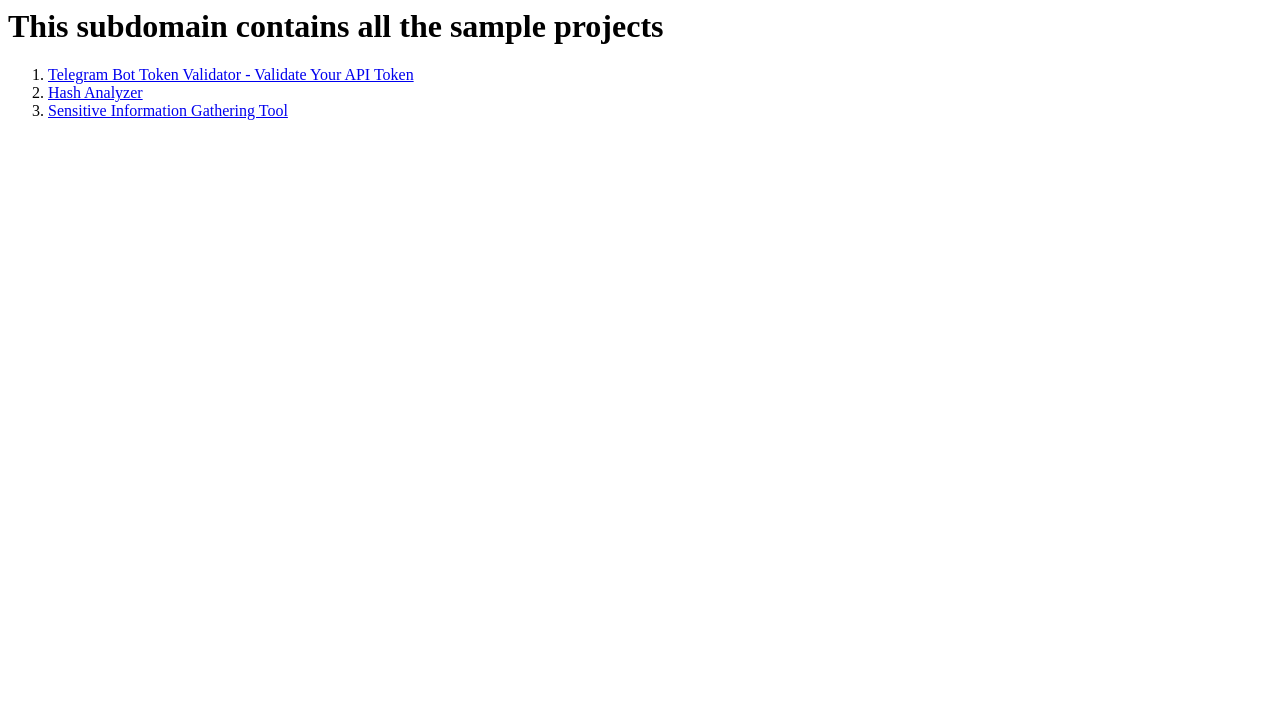
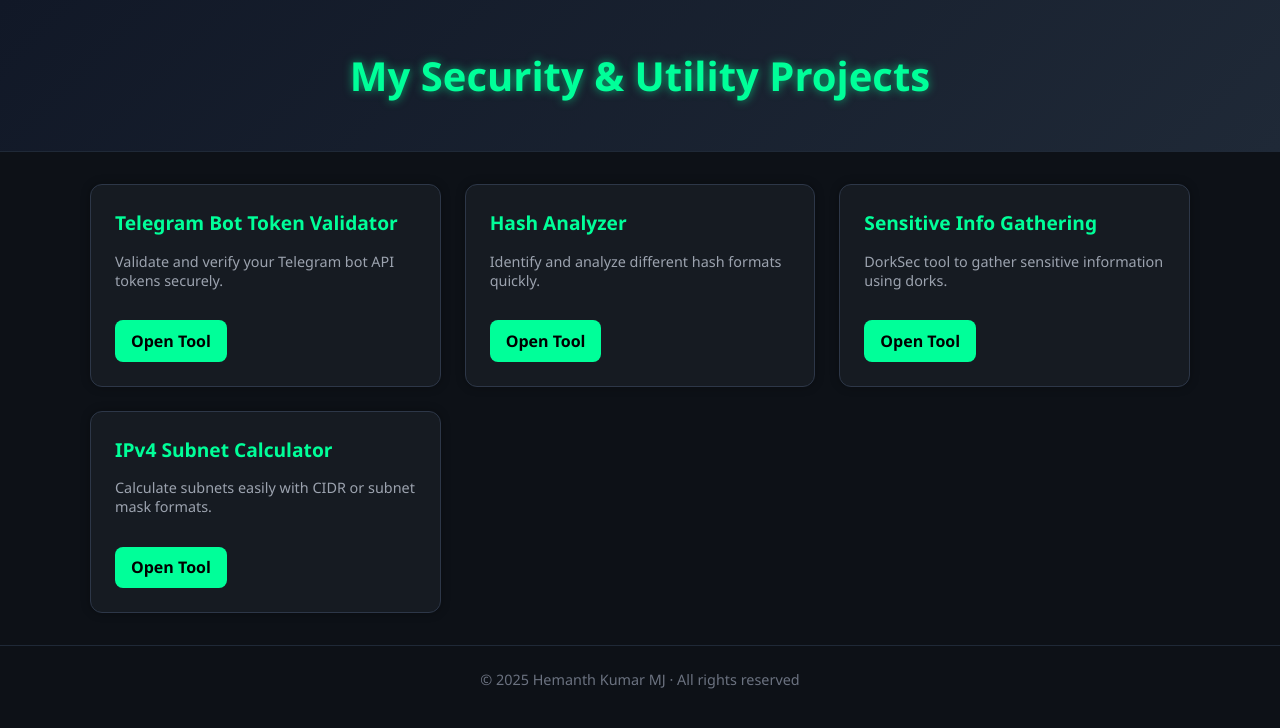
Before and after one commit to hkmj19/sample-projects, a plain HTML site: page index.html in a window 1280 px wide. Drawn offline with Linux system fonts and the light colour scheme.

Commit message:
Update index.html

```diff
--- a/index.html
+++ b/index.html
@@ -1,7 +1,124 @@
-<h1>This subdomain contains all the sample projects</h1>
+<!DOCTYPE html>
+<html lang="en">
+<head>
+  <meta charset="UTF-8">
+  <meta name="viewport" content="width=device-width, initial-scale=1.0">
+  <title>Security & Utility Tools</title>
+  <style>
+    body {
+      margin: 0;
+      font-family: 'Segoe UI', Tahoma, Geneva, Verdana, sans-serif;
+      background-color: #0d1117;
+      color: #e6edf3;
+    }
 
-<ol>
-    <li><a href="https://projects.hemanthkumarmj.com/telegramBotApiChecker.html" target="_blank">Telegram Bot Token Validator - Validate Your API Token</a></li>
-    <li><a href="https://projects.hemanthkumarmj.com/hashAnalyzer.html" target="_blank">Hash Analyzer</a></li>
-    <li><a href="https://projects.hemanthkumarmj.com/dorksec.html" target="_blank">Sensitive Information Gathering Tool</a></li>
-</ol>
+    header {
+      text-align: center;
+      padding: 3rem 1rem;
+      background: linear-gradient(135deg, #111827, #1f2937);
+      border-bottom: 1px solid #1f2937;
+    }
+
+    header h1 {
+      font-size: 2.5rem;
+      margin: 0;
+      color: #00ff99;
+      text-shadow: 0 0 10px rgba(0, 255, 153, 0.6);
+    }
+
+    .projects {
+      display: grid;
+      grid-template-columns: repeat(auto-fit, minmax(280px, 1fr));
+      gap: 1.5rem;
+      padding: 2rem;
+      max-width: 1100px;
+      margin: 0 auto;
+    }
+
+    .card {
+      background: #161b22;
+      padding: 1.5rem;
+      border-radius: 12px;
+      border: 1px solid #2d3748;
+      box-shadow: 0 0 10px rgba(0,0,0,0.3);
+      transition: transform 0.2s ease, box-shadow 0.3s ease;
+    }
+
+    .card:hover {
+      transform: translateY(-6px);
+      box-shadow: 0 0 20px rgba(0,255,153,0.4);
+      border-color: #00ff99;
+    }
+
+    .card h2 {
+      margin-top: 0;
+      font-size: 1.2rem;
+      color: #00ff99;
+    }
+
+    .card p {
+      font-size: 0.9rem;
+      color: #9ca3af;
+    }
+
+    .card a {
+      display: inline-block;
+      margin-top: 1rem;
+      padding: 0.6rem 1rem;
+      background: #00ff99;
+      color: #000;
+      text-decoration: none;
+      font-weight: bold;
+      border-radius: 8px;
+      transition: background 0.2s ease;
+    }
+
+    .card a:hover {
+      background: #00cc7a;
+    }
+
+    footer {
+      text-align: center;
+      padding: 1.5rem;
+      font-size: 0.9rem;
+      color: #6b7280;
+      border-top: 1px solid #1f2937;
+    }
+  </style>
+</head>
+<body>
+  <header>
+    <h1>My Security & Utility Projects</h1>
+  </header>
+
+  <section class="projects">
+    <div class="card">
+      <h2>Telegram Bot Token Validator</h2>
+      <p>Validate and verify your Telegram bot API tokens securely.</p>
+      <a href="https://projects.hemanthkumarmj.com/telegramBotApiChecker.html" target="_blank">Open Tool</a>
+    </div>
+
+    <div class="card">
+      <h2>Hash Analyzer</h2>
+      <p>Identify and analyze different hash formats quickly.</p>
+      <a href="https://projects.hemanthkumarmj.com/hashAnalyzer.html" target="_blank">Open Tool</a>
+    </div>
+
+    <div class="card">
+      <h2>Sensitive Info Gathering</h2>
+      <p>DorkSec tool to gather sensitive information using dorks.</p>
+      <a href="https://projects.hemanthkumarmj.com/dorksec.html" target="_blank">Open Tool</a>
+    </div>
+
+    <div class="card">
+      <h2>IPv4 Subnet Calculator</h2>
+      <p>Calculate subnets easily with CIDR or subnet mask formats.</p>
+      <a href="https://projects.hemanthkumarmj.com/ipv4SubnetCalculator.html" target="_blank">Open Tool</a>
+    </div>
+  </section>
+
+  <footer>
+    © 2025 Hemanth Kumar MJ · All rights reserved
+  </footer>
+</body>
+</html>
```
